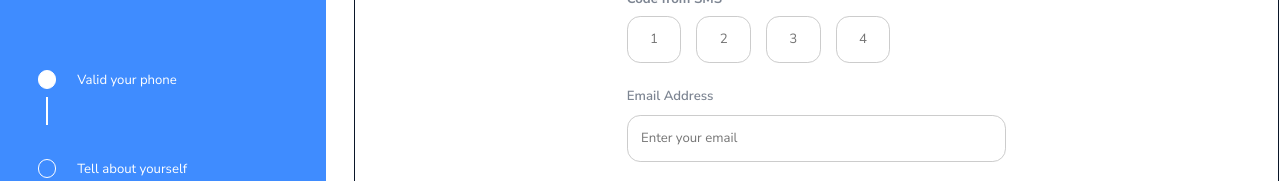
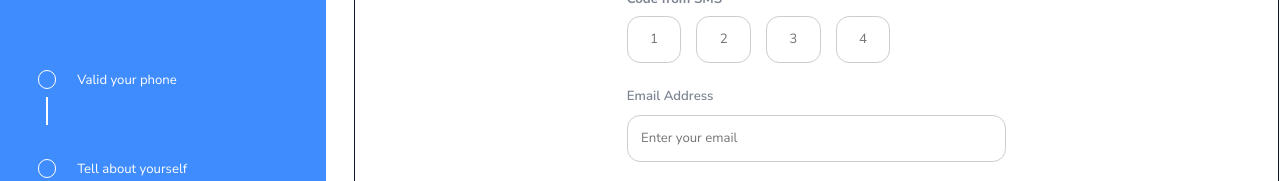
Before and after one commit to sanjar-developer1/Workroom, a Vue app: page /signUp in a window 1280 px wide. Shown: the part 227-408 px from the top of the page. Built offline with nearby package versions, Linux system fonts and the light colour scheme.

Commit message:
stepper bitti

```diff
--- a/index.html
+++ b/index.html
@@ -3,9 +3,8 @@
 
 <head>
   <meta charset="UTF-8" />
-  <link rel="icon" type="image/svg+xml" href="/vite.svg" />
   <meta name="viewport" content="width=device-width, initial-scale=1.0" />
-  <title>Woorkroom</title>
+  <title>Workroom</title>
   <link rel="stylesheet" href="https://cdnjs.cloudflare.com/ajax/libs/font-awesome/6.6.0/css/all.min.css">
 
 </head>
--- a/src/pages/SignInUp/SignUp/step1.vue
+++ b/src/pages/SignInUp/SignUp/step1.vue
@@ -56,16 +56,12 @@ export default {
     methods: {
         nextStep() {
             if (this.email && this.password && this.phone) {
-                localStorage.setItem('email', this.email);
-                localStorage.setItem('password', this.password);
-                localStorage.setItem('phone', this.phone);
-
                 toastify({
                     text: "Kirish muvaffaqiyatli",
                     duration: 3000,
                     gravity: "top",
                     position: "center",
-                    backgroundColor: "#4caf50",
+                    background: "#4caf50",
                     close: true,
                 }).showToast();
 
@@ -78,7 +74,7 @@ export default {
                     gravity: "top",
                     limit: 1,
                     position: "center",
-                    backgroundColor: "#f44336",
+                    background: "#f44336",
                     close: true,
                 }).showToast();
             }
--- a/src/pages/SignInUp/SignUp/step2.vue
+++ b/src/pages/SignInUp/SignUp/step2.vue
@@ -1,6 +1,6 @@
 <template>
     <div class="step2-wrapper">
-        <Stepper />
+        <Stepper step="2"/>
         <div class="step2">
             <span>STEP 2/4</span>
             <p>Tell about yourself</p>
@@ -27,7 +27,7 @@
 
             <hr class="step2-hr">
             <div class="step2-bottom">
-                <button @click="previous" style="background-color: transparent; color: #3F8CFF;"><i
+                <button @click="previous" style="background: transparent; color: #3F8CFF;"><i
                         class="fa-solid fa-arrow-left"></i>
                     Previous</button>
                 <button @click="nextStep">Next Step<i class="fa-solid fa-arrow-right"></i></button>
@@ -60,7 +60,7 @@ export default {
                     duration: 3000,
                     gravity: "top",
                     position: "center",
-                    backgroundColor: "#4caf50",
+                    background: "#4caf50",
                     close: true,
                 }).showToast();
 
@@ -73,7 +73,7 @@ export default {
                     gravity: "top",
                     limit: 1,
                     position: "center",
-                    backgroundColor: "#f44336",
+                    background: "#f44336",
                     close: true,
                 }).showToast();
             }
--- a/src/pages/SignInUp/SignUp/step3.vue
+++ b/src/pages/SignInUp/SignUp/step3.vue
@@ -1,6 +1,6 @@
 <template>
     <div class="step3-wrapper">
-        <Stepper />
+        <Stepper step="3"/>
         <div class="step3">
             <span>Step 3/4</span>
             <p>Tell about your company</p>
@@ -80,7 +80,7 @@ export default {
                     duration: 3000,
                     gravity: "top",
                     position: "center",
-                    backgroundColor: "#4caf50",
+                    background: "#4caf50",
                     close: true,
                 }).showToast();
 
@@ -93,7 +93,7 @@ export default {
                     gravity: "top",
                     limit: 1,
                     position: "center",
-                    backgroundColor: "#f44336",
+                    background: "#f44336",
                     close: true,
                 }).showToast();
             }
--- a/src/pages/SignInUp/SignUp/step4.vue
+++ b/src/pages/SignInUp/SignUp/step4.vue
@@ -1,6 +1,6 @@
 <template>
     <div class="step4-wrapper">
-        <Stepper />
+        <Stepper step="4"/>
         <div class="step4">
             <span>Step 4/4</span>
             <p>Invite Team Members</p>
@@ -54,7 +54,7 @@ export default {
                     close: true,
                     gravity: "top",
                     position: "center",
-                    backgroundColor: "#4CAF50",
+                    background: "#4CAF50",
                 }).showToast();
             }
             else {
@@ -64,7 +64,7 @@ export default {
                     close: true,
                     gravity: "top",
                     position: "center",
-                    backgroundColor: "#FF5722",
+                    background: "#FF5722",
                 }).showToast();
             }
         },
@@ -81,9 +81,9 @@ export default {
                     close: true,
                     gravity: "top",
                     position: "center",
-                    backgroundColor: "#4CAF50",
+                    background: "#4CAF50",
                 }).showToast();
-                this.$router.push('/step5');
+                this.$router.push('/success')
             } else {
                 toastify({
                     text: "Yangi Member qo'shilishi kerak",
@@ -91,7 +91,7 @@ export default {
                     close: true,
                     gravity: "top",
                     position: "center",
-                    backgroundColor: "#FF5722",
+                    background: "#FF5722",
                 }).showToast();
             }
         }
--- a/src/pages/SignInUp/SignUp/stepper.vue
+++ b/src/pages/SignInUp/SignUp/stepper.vue
@@ -2,30 +2,45 @@
   <div class="sidebar">
     <img src="/src/assets/images/logo.svg" alt="bu yerda logo svg bor" class="logo-svg">
     <h1 class="get-started">Get Started</h1>
-        <div v-for="(step, index) in steps" :key="index" class="step">
+
+    <div v-for="(label, index) in steps" :key="index" class="step">
       <div class="circle-wrapper">
-                <div class="circle" :class="{
-                    active: currentStep === index,
-                    completed: currentStep > index
-                }"></div>
-                <p>{{ step }}</p>
+        <!-- Highlight active and completed -->
+        <div
+          class="circle"
+          :class="{
+            active: step === index + 1,
+            completed: step > index + 1
+          }"
+        ></div>
+        <p>{{ label }}</p>
       </div>
+
       <div v-if="index < steps.length - 1" class="line"></div>
     </div>
   </div>
 </template>
 
-<script setup>
-import { ref } from "vue"
-
-const steps = [
+<script>
+export default {
+  props: {
+    // step is 1-based (1,2,3,4)
+    step: {
+      type: Number,
+      default: 1
+    }
+  },
+  data() {
+    return {
+      steps: [
         "Valid your phone",
         "Tell about yourself",
         "Tell about your company",
         "Invite Team Members"
       ]
-
-const currentStep = ref(0) // qaysi stepda turganini boshqaradi
+    }
+  }
+}
 </script>
 
 <style>
@@ -48,15 +63,6 @@ const currentStep = ref(0) // qaysi stepda turganini boshqaradi
   padding-bottom: calc(6.5/13.6*1vw);
 }
 
-.circle {
-    width: calc(20/13.6*1vw);
-    height: calc(20/13.6*1vw);
-    border-radius: 50%;
-    border: calc(2/13.6*1vw) solid white;
-    background: transparent;
-    display: flex;
-}
-
 .circle-wrapper {
   display: flex;
   align-items: center;
@@ -64,7 +70,7 @@ const currentStep = ref(0) // qaysi stepda turganini boshqaradi
 }
 
 .get-started {
-    font-family: Nunito Sans;
+  font-family: Nunito Sans, sans-serif;
   font-weight: 700;
   font-size: calc(36/13.6*1vw);
   line-height: 100%;
@@ -77,13 +83,25 @@ const currentStep = ref(0) // qaysi stepda turganini boshqaradi
   margin-bottom: calc(60/13.6*1vw);
 }
 
+/* Circle base */
+.circle {
+  width: calc(20/13.6*1vw);
+  height: calc(20/13.6*1vw);
+  border-radius: 50%;
+  border: calc(2/13.6*1vw) solid white;
+  background: transparent;
+  transition: all 0.3s ease;
+}
+
+/* Current step */
 .circle.active {
   background: white;
 }
 
+/* Completed steps */
 .circle.completed {
   background: white;
-    border: calc(2/13.6*1vw) solid white;
+  border-color: #3f8cff;
 }
 
 .step p {
--- a/src/pages/SignInUp/SignUp/succes.vue
+++ b/src/pages/SignInUp/SignUp/succes.vue
@@ -1,11 +1,46 @@
 <template>
-    <div>
-        <h1>Success</h1>
+    <div class="step5">
+        <img src="/src/assets/images/Illustration.png" alt="bu yerda rasm bor">
+        <p>You are successfully registered!</p>
+        <button @click="nextStep">Let's Start <i class="fa-solid fa-arrow-right"></i></button>
     </div>
 </template>
 <script>
 export default {
-
+    methods: {
+        nextStep() {
+            this.$router.push('/dashboard');
+        }
+    }
 }
 </script>
-<style></style>
+<style>
+.step5 {
+    width: 100%;
+    height: 100%;
+    display: flex;
+    flex-direction: column;
+    align-items: center;
+    justify-content: center;
+}
+
+.step5 img {
+    margin-top: calc(60/13.6*1vw);
+    width: calc(500/13.6*1vw);
+    height: calc(373/13.6*1vw);
+}
+
+.step5 p {
+    margin-top: calc(60/13.6*1vw);
+    font-family: Nunito Sans;
+    font-weight: 700;
+    font-size: calc(22/13.6*1vw);
+    line-height: 100%;
+    letter-spacing: 0px;
+    text-align: center;
+}
+
+.step5 button {
+    margin-top: calc(24/13.6*1vw);
+}
+</style>
--- a/src/pages/SignInUp/signIn.vue
+++ b/src/pages/SignInUp/signIn.vue
@@ -30,7 +30,7 @@
                 </button>
             </form>
 
-            <router-link to="" class="forgot-password">
+            <router-link to="/signUp" class="forgot-password">
                 Don’t have an account?
             </router-link>
         </div>
--- a/src/pages/SignInUp/signUp.vue
+++ b/src/pages/SignInUp/signUp.vue
@@ -1,6 +1,6 @@
 <template>
     <div>
-        <Stepper />
+        <Stepper step="1"/>
         <Step1 />
     </div>
 </template>
--- a/src/router/index.js
+++ b/src/router/index.js
@@ -1,7 +1,7 @@
 import { createRouter, createWebHistory } from "vue-router";
 
 
-import SignIn from "../pages/SignInUp/sigIn.vue";
+import SignIn from "../pages/SignInUp/signIn.vue";
 import SignUp from "../pages/SignInUp/signUp.vue";
 import Step1 from "../pages/SignInUp/SignUp/step1.vue";
 import Step2 from "../pages/SignInUp/SignUp/step2.vue";
@@ -60,7 +60,7 @@ const routes = [
     component: Success,
   },
   {
-    path: "/newProject",
+    path: "/addProject",
     component: addProject,
   },
   {
```
Also changed, not shown: src/pages/SignInUp/SignUp/step5.vue (deleted, +0 -46 lines). Lines whose indentation alone changed are shown as unchanged.
